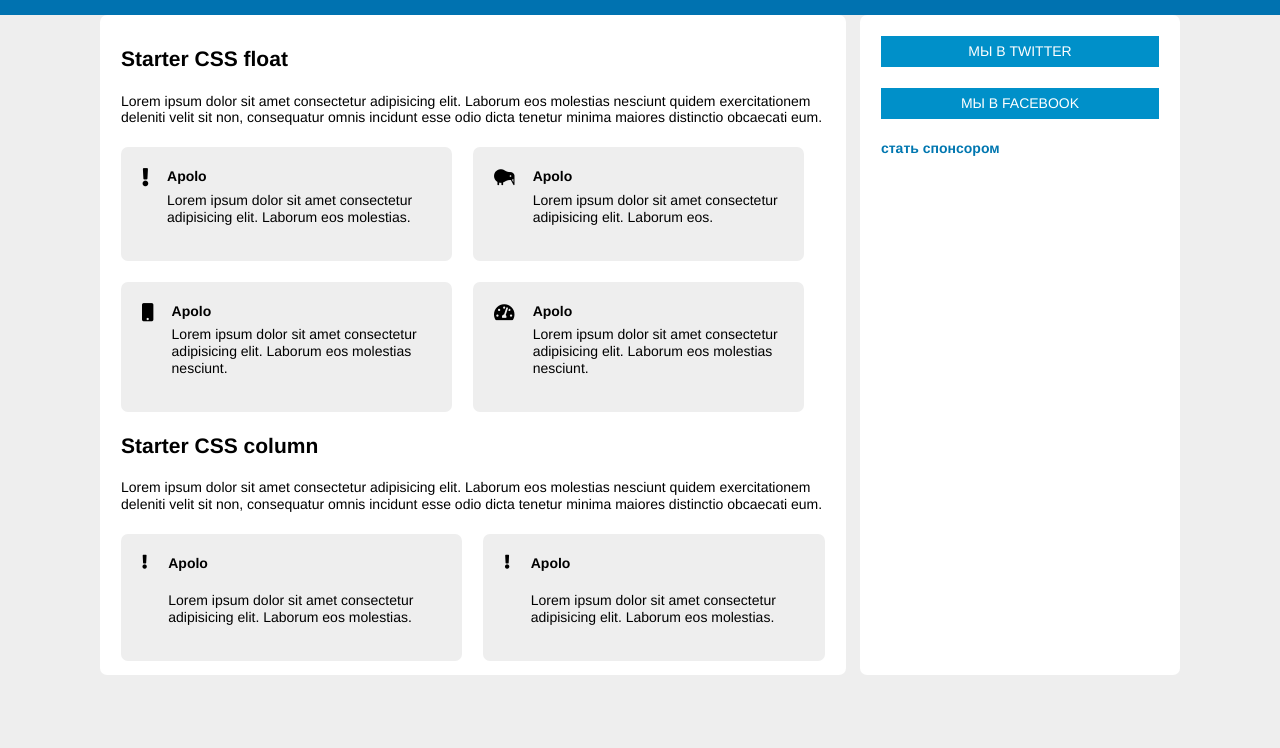
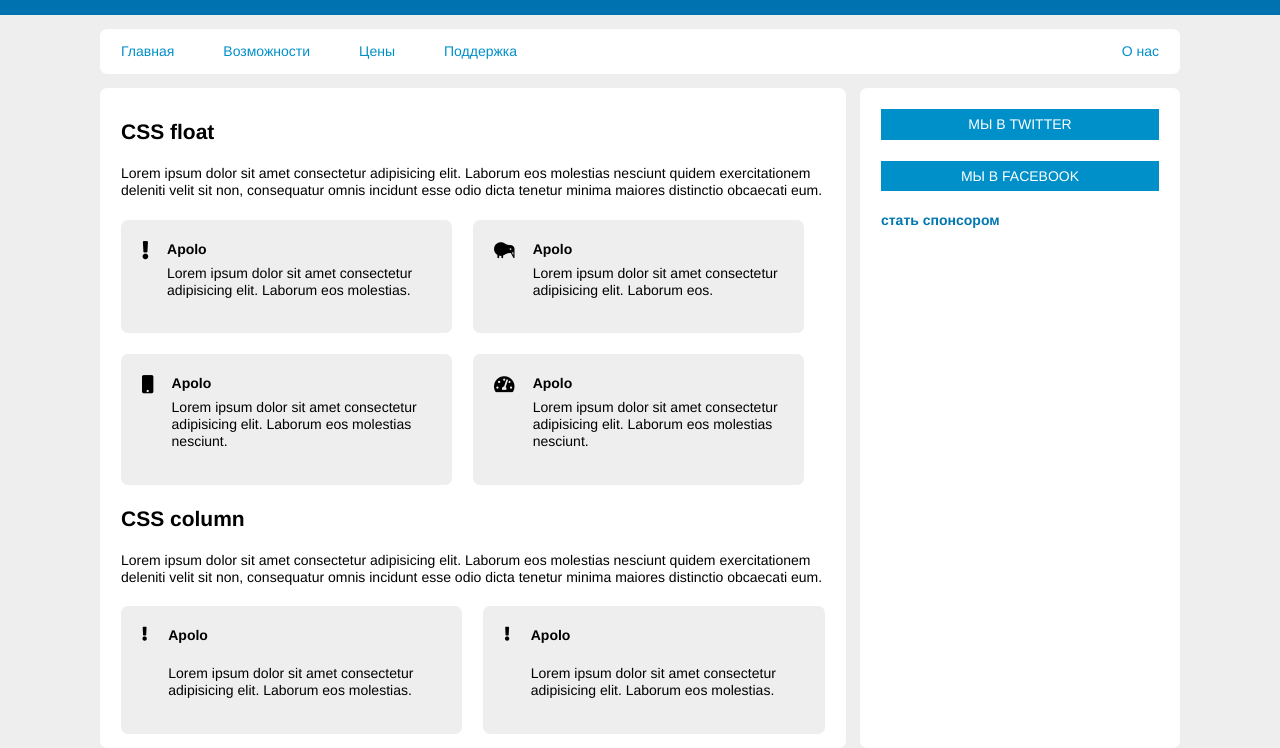
Before and after one commit to Zmhan-github/css-boilerplate, a website built with webpack: page src/index.html in a window 1280 px wide. Shown: the part 55-803 px from the top of the page. Built offline with nearby package versions, Linux system fonts and the light colour scheme.

Commit message:
added site-nav

```diff
--- a/src/index.html
+++ b/src/index.html
@@ -16,9 +16,18 @@
     <header>
       <h1>Бегущий город</h1>
     </header>
+    <nav>
+      <ul class="site-nav">
+        <li><a href="/">Главная</a></li>
+        <li><a href="/">Возможности</a></li>
+        <li><a href="/">Цены</a></li>
+        <li><a href="/">Поддержка</a></li>
+        <li class="nav-right"><a href="/">О нас</a></li>
+      </ul>
+    </nav>
     <div class="container">
       <div class="main clearfix">
-        <h2>Starter CSS float</h2>
+        <h2>CSS float</h2>
         <p>
           Lorem ipsum dolor sit amet consectetur adipisicing elit. Laborum eos
           molestias nesciunt quidem exercitationem deleniti velit sit non,
@@ -67,7 +76,7 @@
             </div>
           </div>
         </div>
-        <h2>Starter CSS column</h2>
+        <h2>CSS column</h2>
         <p>
           Lorem ipsum dolor sit amet consectetur adipisicing elit. Laborum eos
           molestias nesciunt quidem exercitationem deleniti velit sit non,
--- a/src/styles.css
+++ b/src/styles.css
@@ -199,3 +199,39 @@ main {
 .media-item-body h4 {
   margin-top: 0;
 }
+
+/* nav */
+nav {
+  width: 1080px;
+  margin: 0 auto;
+}
+.site-nav {
+  display: flex;
+  background-color: #fff;
+  list-style-type: none;
+  padding: 0.5em;
+  border-radius: 0.5em;
+}
+
+.site-nav > li {
+  margin-top: 0;
+}
+
+.site-nav > li > a {
+  display: block;
+  padding: 0.5em 1em;
+  color: #0090c9;
+  text-decoration: none;
+}
+
+.site-nav > li > a:hover {
+  text-decoration: underline;
+}
+
+.site-nav > li + li {
+  margin-left: 1.5em;
+}
+
+.site-nav > .nav-right {
+  margin-left: auto;
+}
```
